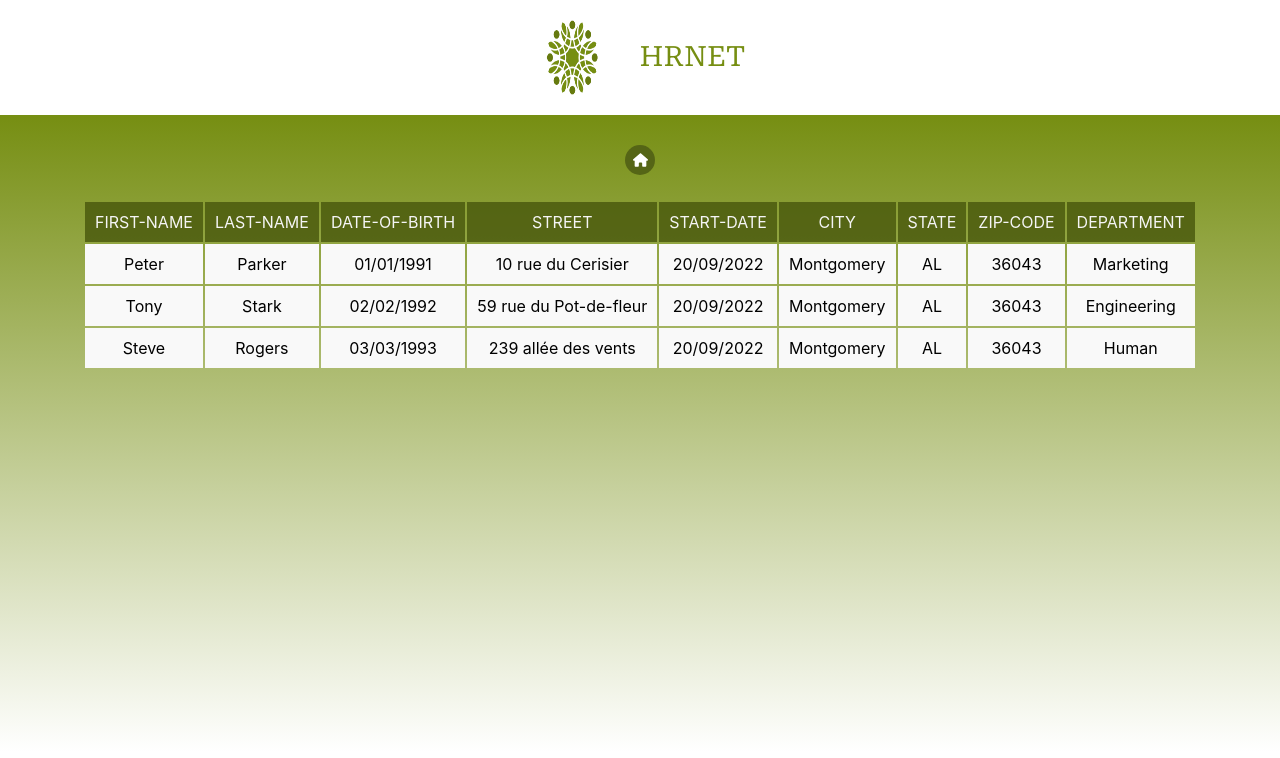
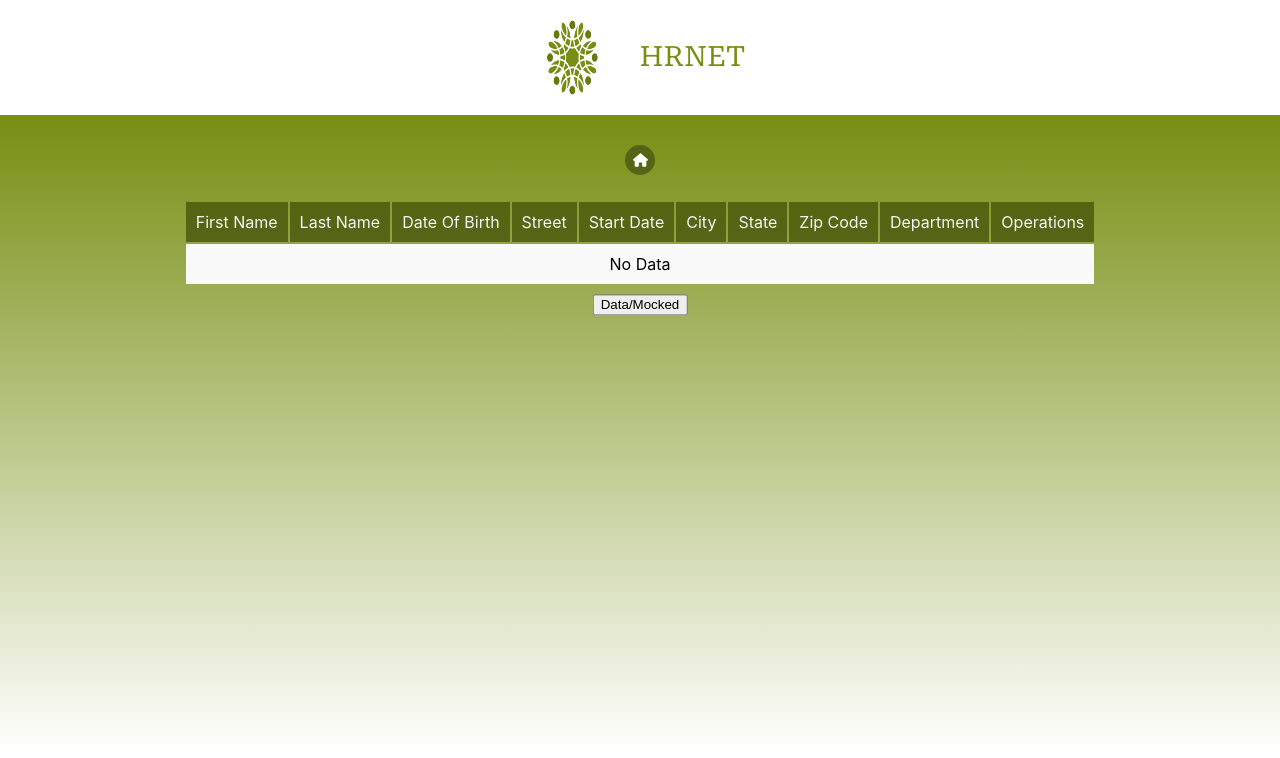
Before and after one commit to Alex-mant/P14_Mantione_Alexandre, a React (Create React App) app in the folder new-version/: page /employee-list in a window 1280 px wide. Shown: the top 758 px of the page. Built offline with nearby package versions, Linux system fonts and the light colour scheme; the HTML template or start-up script is replaced by a standard one.

Commit message:
feat(ToolsSwitchMockedData / RemoveEmployee added to Reducer):
tool for switching data to mockedData added;
removeEmployee redux action added

```diff
--- a/new-version/src/components/RCTable/RCTable.jsx
+++ b/new-version/src/components/RCTable/RCTable.jsx
@@ -1,24 +1,27 @@
-import React, { useEffect } from "react";
+import React, { useState } from "react";
 import Table from "rc-table";
-import styled from "styled-components";
-import { useSelector } from "react-redux";
+import { useDispatch, useSelector } from "react-redux";
 import { mockedData } from "../../data/mocked/TableMockedData";
-import { rcTableCaseToUpperCase } from "../../utils/rcTableCaseToUpperCase";
+
 import { columns } from "../../data/rcTableColumns";
-
+import ToolsBtnSwitchToMockedData from "../utils/ToolsBtnSwitchToMockedData";
 
 const RCTable = () => {
-  useEffect(() => {
-    rcTableCaseToUpperCase();
-  }, []);
+  const [mocked, setMocked] = useState(false);
 
-  const data = useSelector((state) => state.employee.List);
-  console.log(data);
+  const props = {
+    data : useSelector((state) => state.employee.List),
+    dispatch: useDispatch(),
+    mocked: mocked,
+  }
 
   return (
+    <>
     <div className="table-container">
-      <Table columns={columns} data={mockedData} />
+      <Table columns={columns(props)} data={mocked ? mockedData : props.data} />
     </div>
+      <ToolsBtnSwitchToMockedData setMocked={setMocked} mocked={mocked}/>
+    </>
   );
 };
 
--- /dev/null
+++ b/new-version/src/components/utils/ToolsBtnSwitchToMockedData.js
@@ -0,0 +1,13 @@
+import React from 'react';
+
+const ToolsBtnSwitchToMockedData = ({setMocked, mocked}) => {
+  return (
+    <div>
+      <button style={{position: "absolute", left: "50%", transform: 'translate(-50%, 40%)'}} onClick={() => {
+        setMocked(!mocked)
+      }}>Data/Mocked</button>
+    </div>
+  );
+}
+
+export default ToolsBtnSwitchToMockedData;
--- a/new-version/src/data/rcTableColumns.js
+++ b/new-version/src/data/rcTableColumns.js
@@ -1,58 +1,66 @@
+import { handleDelete } from "../utils/handleDelete";
+
 const columnsWidth = "max-content";
 
-export const columns = [
+export const columns = (props) => [
   {
-    title: "first-name",
+    title: "First Name",
     dataIndex: "first-name",
     key: "first-name",
     width: columnsWidth,
   },
   {
-    title: "last-name",
+    title: "Last Name",
     dataIndex: "last-name",
     key: "last-name",
     width: columnsWidth,
   },
   {
-    title: "date-of-birth",
+    title: "Date Of Birth",
     dataIndex: "date-of-birth",
     key: "date-of-birth",
     width: columnsWidth,
   },
   {
-    title: "street",
+    title: "Street",
     dataIndex: "street",
     key: "street",
     width: columnsWidth,
   },
   {
-    title: "start-date",
+    title: "Start Date",
     dataIndex: "start-date",
     key: "start-date",
     width: columnsWidth,
   },
   {
-    title: "city",
+    title: "City",
     dataIndex: "city",
     key: "city",
     width: columnsWidth,
   },
   {
-    title: "state",
+    title: "State",
     dataIndex: "state",
     key: "state",
     width: columnsWidth,
   },
   {
-    title: "zip-code",
+    title: "Zip Code",
     dataIndex: "zip-code",
     key: "zip-code",
     width: columnsWidth,
   },
   {
-    title: "department",
+    title: "Department",
     dataIndex: "department",
     key: "department",
     width: columnsWidth,
   },
+  {
+    title: "Operations",
+    dataIndex: "key",
+    key: "operations",
+    render: (dataIndex) => <button onClick= {(e) => handleDelete(e, dataIndex, props)}>Delete</button>
+  }
 ];
--- a/new-version/src/index.scss
+++ b/new-version/src/index.scss
@@ -61,7 +61,7 @@ code {
       margin: 5px
     }
     &:hover > span{
-      margin: 4px;
+      margin: 4px 8px 4px 4px;
       transition: .5s;
       display: inline-block;
     }
@@ -229,6 +229,7 @@ td {
 
 td {
   // border: 1px solid #46550bc9;
+  z-index: 1;
   background-color: #f9f9f9;
   text-align: center;
 }
--- a/new-version/src/pages/Home.jsx
+++ b/new-version/src/pages/Home.jsx
@@ -13,7 +13,7 @@ const Home = () => {
 
   return (
     <div id="home">
-      <Nav pathname={"/employee-list"} img={user} text="View Employee"/>
+      <Nav pathname={"/employee-list"} img={user} text="View Employees"/>
       <FormToCreateEmployee title={formTitle} />
       <CustomModal id="Modal" success={isSuccess} icon={isSuccess ? check : failure}/>
     </div>
--- a/new-version/src/redux/feature/employeeSlice.js
+++ b/new-version/src/redux/feature/employeeSlice.js
@@ -62,6 +62,9 @@ export const employeeSlice = createSlice({
         modalPop("failure");
       }
     },
+    removeEmployee: (state, action) => {
+      state.List = action.payload;
+    },
     resetState: (state) => {
       state.currentInfo = currentInfoInit;
     },
@@ -70,6 +73,7 @@ export const employeeSlice = createSlice({
 
 export const {
   addNewEmployee,
+  removeEmployee,
   resetState,
   setCity,
   setDateOfBirth,
--- /dev/null
+++ b/new-version/src/utils/handleDelete.js
@@ -0,0 +1,9 @@
+import { removeEmployee } from "../redux/feature/employeeSlice";
+
+export const handleDelete = (e, key, {dispatch, data, mocked}) => {
+  if(!mocked){
+    dispatch(removeEmployee(data.filter((data) => data.key !== key)))
+  }else{
+    e.target.parentElement.parentElement.style.display = "none";
+  }
+}
--- a/new-version/src/utils/rcTableCaseToUpperCase.js
+++ /dev/null
@@ -1,4 +0,0 @@
-export const rcTableCaseToUpperCase = () => {
-  const cells = [...document.querySelectorAll(".rc-table-cell")].slice(0, 9);
-  cells.forEach((cell) => (cell.innerText = cell.innerText.toUpperCase()));
-};
```
